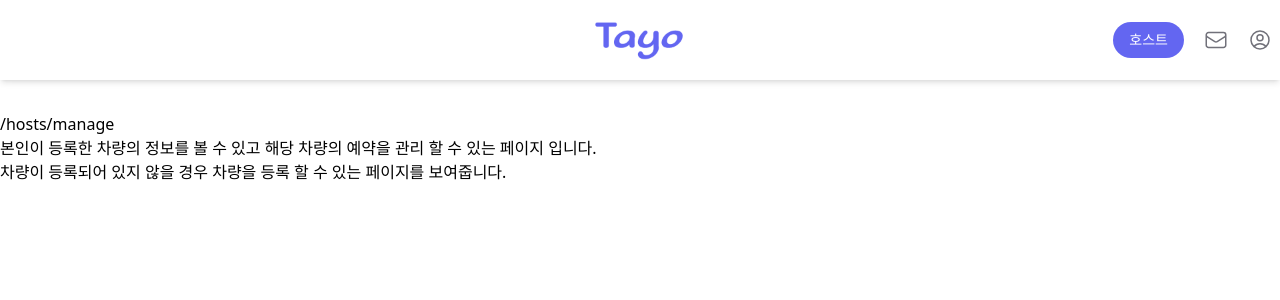
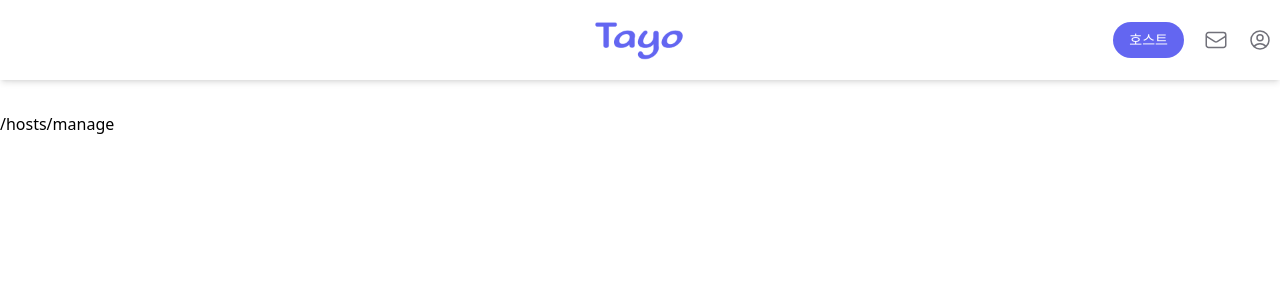
Before and after one commit to softeerbootcamp-3rd/Team9-HexaCore, a React (Vite) app in the folder client/: page /hosts/manage in a window 1280 px wide. Shown: the top 300 px of the page. Built offline with nearby package versions, Linux system fonts and the light colour scheme.

Commit message:
feat(#15) : 등록된 차가 있는지 확인하기
등록된 차가 있는 지 확인하고 없으면 등록 페이지로 redirect 시키기

```diff
--- a/client/src/pages/hosts/HostManage.tsx
+++ b/client/src/pages/hosts/HostManage.tsx
@@ -1,11 +1,24 @@
+import React, { useEffect } from 'react';
+import { useNavigate } from 'react-router-dom';
+
 function HostManage() {
+  const navigate = useNavigate();
+
+  const isVehicleRegistered = true;
+
+  useEffect(() => {
+    if (!isVehicleRegistered) {
+      navigate('/hosts/register');
+    }
+  }, [navigate, isVehicleRegistered]);
+
   return (
     <div>
       <h2>/hosts/manage</h2>
-      <p>본인이 등록한 차량의 정보를 볼 수 있고 해당 차량의 예약을 관리 할 수 있는 페이지 입니다.</p>
-      <p>차량이 등록되어 있지 않을 경우 차량을 등록 할 수 있는 페이지를 보여줍니다.</p>
+
     </div>
   );
 }
 
+
 export default HostManage;
```
